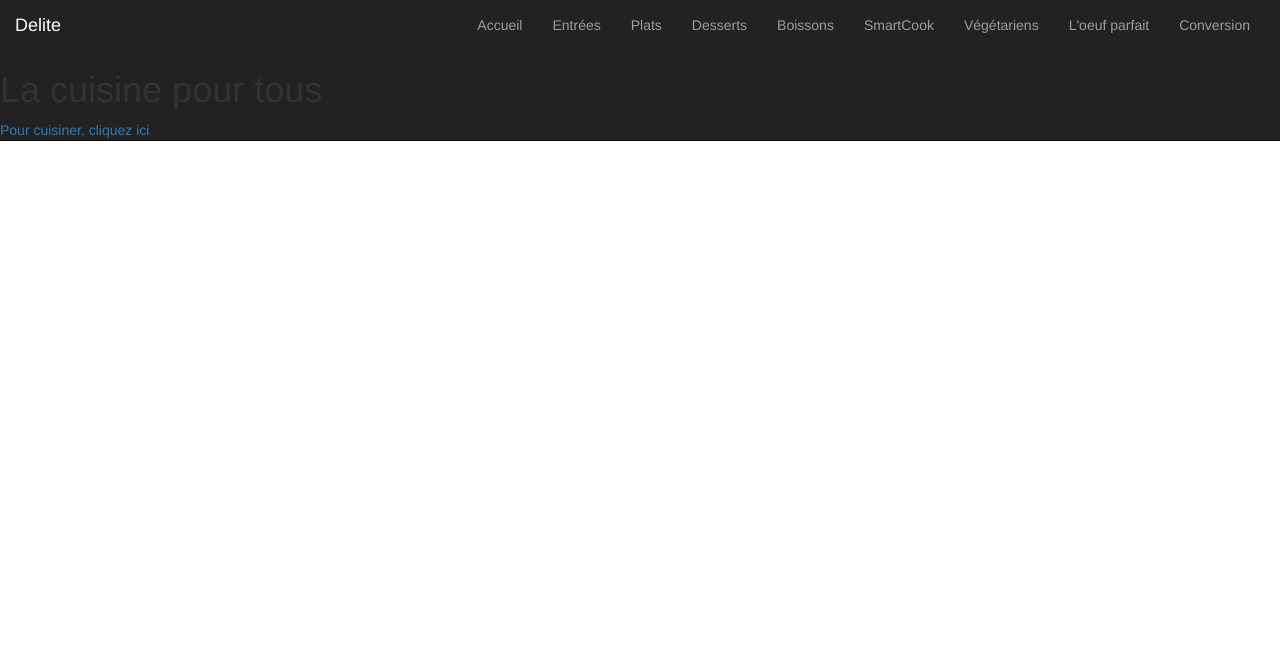
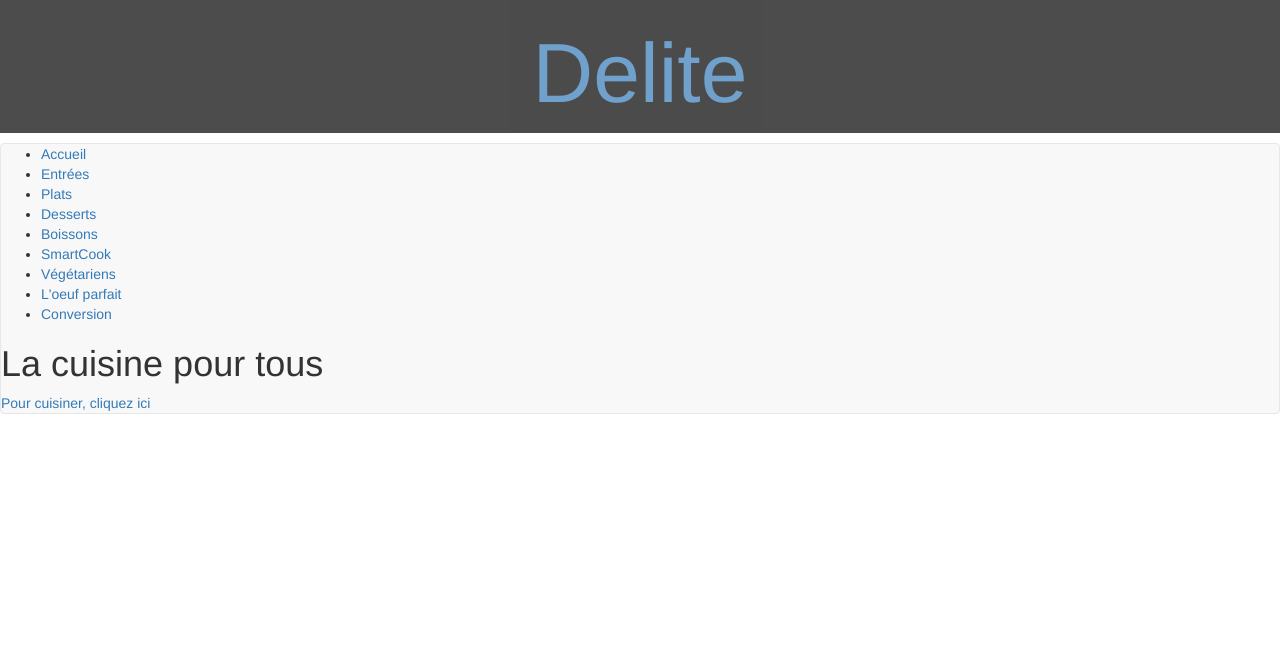
Before and after one commit to scrapp3rz/Delite, a PHP site: page /index.php in a window 1280 px wide. Shown: the top 654 px of the page. Run offline with PHP 8.4, Linux system fonts and the light colour scheme.

Commit message:
suppr navbar top tmp

```diff
--- a/entete.php
+++ b/entete.php
@@ -8,106 +8,23 @@
        <link rel="stylesheet" type="text/css" href="assets/css/bootstrap.min.css">
 
     </head>
- <!--   <div class="header" >  -->
-<body>
+    <div class="header" >
+    	<p id="titresite">
+        <a href="pageAccueil.php">
+                Delite
+        </a>
+
+      </p>
+    </div>
 
 
-
-<nav class="navbar navbar-inverse navbar-fixed-top">
-  <div class="container-fluid">
-
-
-   <div class="navbar-header">
-       <button type="button"
-                class="navbar-toggle"
-                data-toggle="collapse"
-                data-target="#monMenu">
-                  <span class="icon-bar"></span>
-                  <span class="icon-bar"></span>
-                  <span class="icon-bar"></span>
-      </button>
-    <!--	<p id="titresite">  -->
-        <a class="navbar-brand">
-                Delite
-        </a>
-   </div>
-
- <div class="collapse navbar-collapse navbar-right" id="monMenu">
-
-
-
-
-
-    <ul class=" nav navbar-nav">
-
-        <li>
-            <a href="pageAccueil.php">
-                Accueil
-            </a>
-         </li>
-
-        </li>
-      <li>
-            <a href="pageStarter.php">
-                Entrées
-            </a>
-        </li>
-
-        <li>
-            <a href="pageDish.php">
-                Plats
-            </a>
-        </li>
-
-        <li>
-            <a href="pageDessert.php">
-                Desserts
-            </a>
-        </li>
-
-        <li>
-            <a href="pageDrink.php">
-                Boissons
-            </a>
-        </li>
-
-        <li>
-             <a href="pageSmartCook.php">
-                SmartCook
-              </a>
-        </li>
-
-        <li>
-            <a href="pageVegetarien.php">
-                Végétariens
-            </a>
-        </li>
-
-        <li>
-            <a href="pagePerfectEgg.php">
-                L'oeuf parfait
-            </a>
-        </li>
-
-        </li>
-        <li>
-            <a href="pageConversion.php">
-                Conversion
-            </a>
-        </li>
-
-</ul>
-</div>
-
-
-    </div>
-
-</div>
-
+ </head>
+ <body>
 
    <?php
     include("db/database.php");
- //   include("statics/menuTop.php");
+    include("statics/menuTop.php");
     include("statics/function.php");
-      ?>
+
+   ?>
    <h1><strong></strong></h1>
--- a/statics/menuTop.php
+++ b/statics/menuTop.php
@@ -1,65 +1,63 @@
 
-<div class="navbar navbar-inverse navbar-fixed-top">
-   <div class="navbar-header">
+<div class="navbar navbar-default">
 
-   </div>
-    <ul class="navbar-nav">
+    <ul class="menutoptop">
 
-        <li class= "active">
+        <li class= "menu">
             <a href="pageAccueil.php">
                 Accueil
             </a>
          </li>
 
         </li>
-      <li class= "active">
+      <li class= "menu">
             <a href="pageStarter.php">
                 Entrées
             </a>
         </li>
 
-        <li class= "active">
+        <li class= "menu">
             <a href="pageDish.php">
                 Plats
             </a>
         </li>
 
-        <li class= "active">
+        <li class= "menu">
             <a href="pageDessert.php">
                 Desserts
             </a>
         </li>
 
-        <li class= "active">
+        <li class= "menu">
             <a href="pageDrink.php">
                 Boissons
             </a>
         </li>
 
-        <li class= "active">
+        <li class= "menu">
              <a href="pageSmartCook.php">
                 SmartCook
               </a>
         </li>
 
-        <li class= "active">
+        <li class= "menu">
             <a href="pageVegetarien.php">
                 Végétariens
             </a>
         </li>
 
-        <li class= "active">
+        <li class= "menu">
             <a href="pagePerfectEgg.php">
                 L'oeuf parfait
             </a>
         </li>
 
         </li>
-        <li class= "active">
+        <li class= "menu">
             <a href="pageConversion.php">
                 Conversion
             </a>
         </li>
 
 </ul>
-</div>
+</nav>
```
